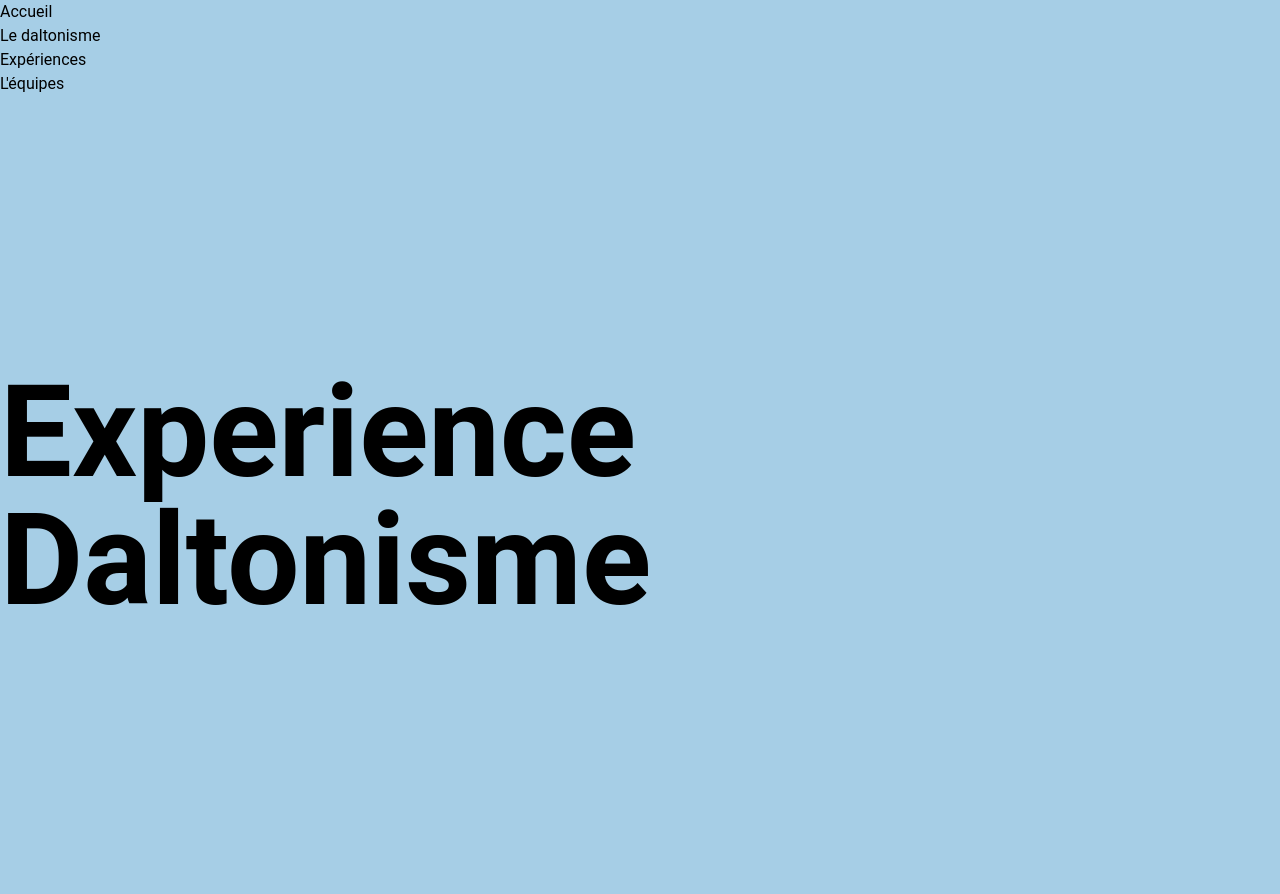
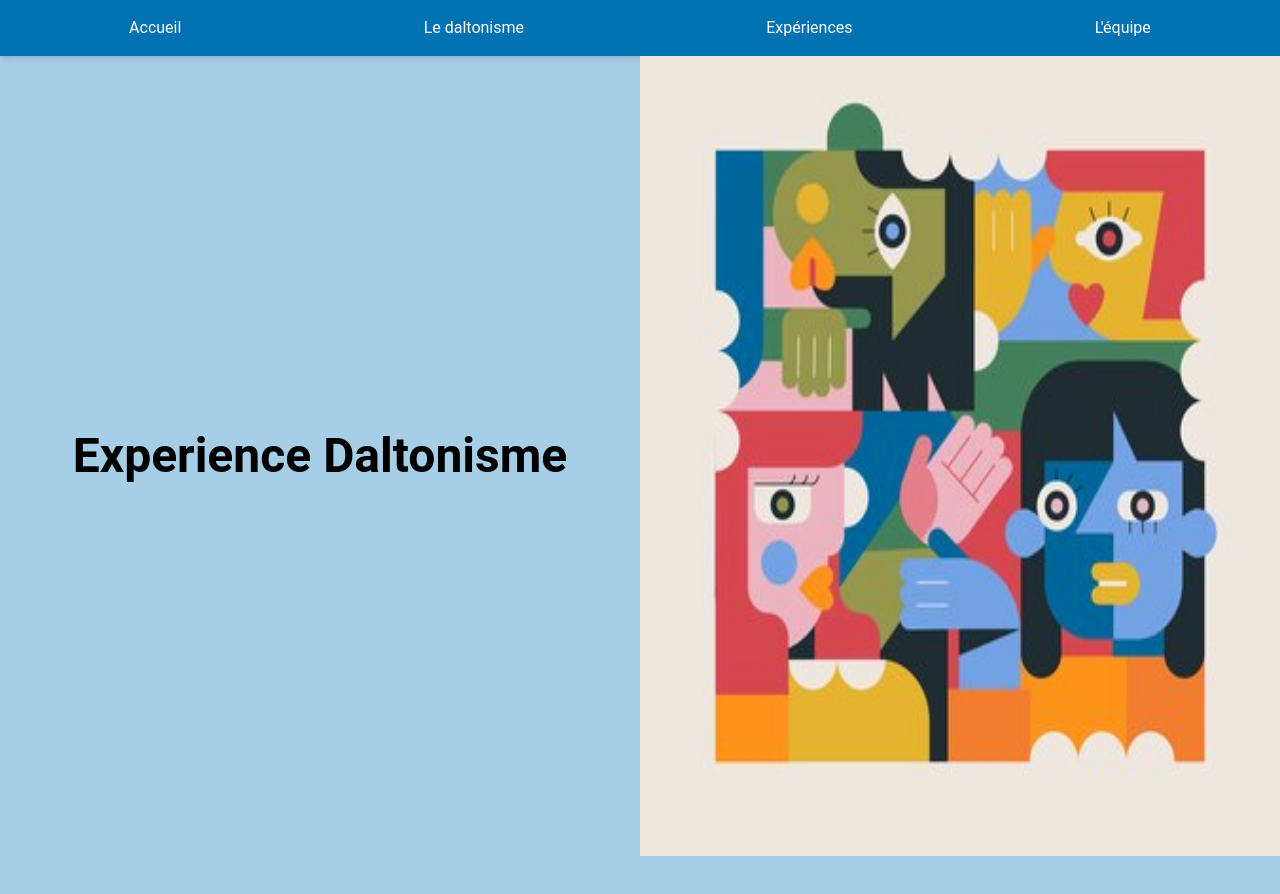
Before and after one commit to PierreDelarocque/JS-RemoteFR-Les-Chill-Bangers-Peppers-Hackathon, a React (Vite) app: page / in a window 1280 px wide. After the commit the page ends 856 px from the top, so only its background shows below. Built offline with nearby package versions, Linux system fonts and the light colour scheme.

Commit message:
Homepage almost done

```diff
--- a/src/components/NavBar.jsx
+++ b/src/components/NavBar.jsx
@@ -1,20 +1,28 @@
 export default function NavBar() {
   return (
-    <menu>
-      <ul>
+    <nav className="bg-dark-blue p-4 shadow-md">
+      <ul className="flex justify-around items-center space-x-4 text-white">
         <li>
-          <a href="/">Accueil</a>
+          <a href="/" className="hover:text-gray-300">
+            Accueil
+          </a>
         </li>
         <li>
-          <a href="/daltonisme">Le daltonisme</a>
+          <a href="/daltonisme" className="hover:text-gray-300">
+            Le daltonisme
+          </a>
         </li>
         <li>
-          <a href="/experience">Expériences</a>
+          <a href="/experience" className="hover:text-gray-300">
+            Expériences
+          </a>
         </li>
         <li>
-          <a href="/equipe">L&apos;équipes</a>
+          <a href="/equipe" className="hover:text-gray-300">
+            L&apos;équipe
+          </a>
         </li>
       </ul>
-    </menu>
+    </nav>
   );
 }
--- a/src/pages/Accueil.jsx
+++ b/src/pages/Accueil.jsx
@@ -1,7 +1,14 @@
+import DALTON from "../assets/images/DALTON.jpg";
+
 function Accueil() {
   return (
-    <div className="h-screen flex items-center justify-center">
-      <h1 className="text-left text-9xl font-bold">Experience Daltonisme</h1>
+    <div className="h-screen flex">
+      <div className="w-1/2 flex items-center justify-center">
+        <h1 className="text-left text-5xl font-bold">Experience Daltonisme</h1>
+      </div>
+      <div className="w-1/2 flex items-center justify-center">
+        <img className="w-full h-full" src={DALTON} alt="image daltonien" />
+      </div>
     </div>
   );
 }
--- a/tailwind.config.js
+++ b/tailwind.config.js
@@ -2,7 +2,15 @@
 export default {
   content: ["./index.html", "./src/**/*.{js,ts,jsx,tsx}"],
   theme: {
-    extend: {},
+    extend: {
+      colors: {
+        "dark-blue": "#0072B2",
+        "light-blue": "#A6CEE3",
+        "custom-white": "#F0F0F0",
+        "light-yellow": "#F0E442",
+        "dark-yellow": "#D99A00",
+      },
+    },
   },
   plugins: [],
 };
```
Also changed, not shown: src/assets/images/DALTON.jpg (added).
